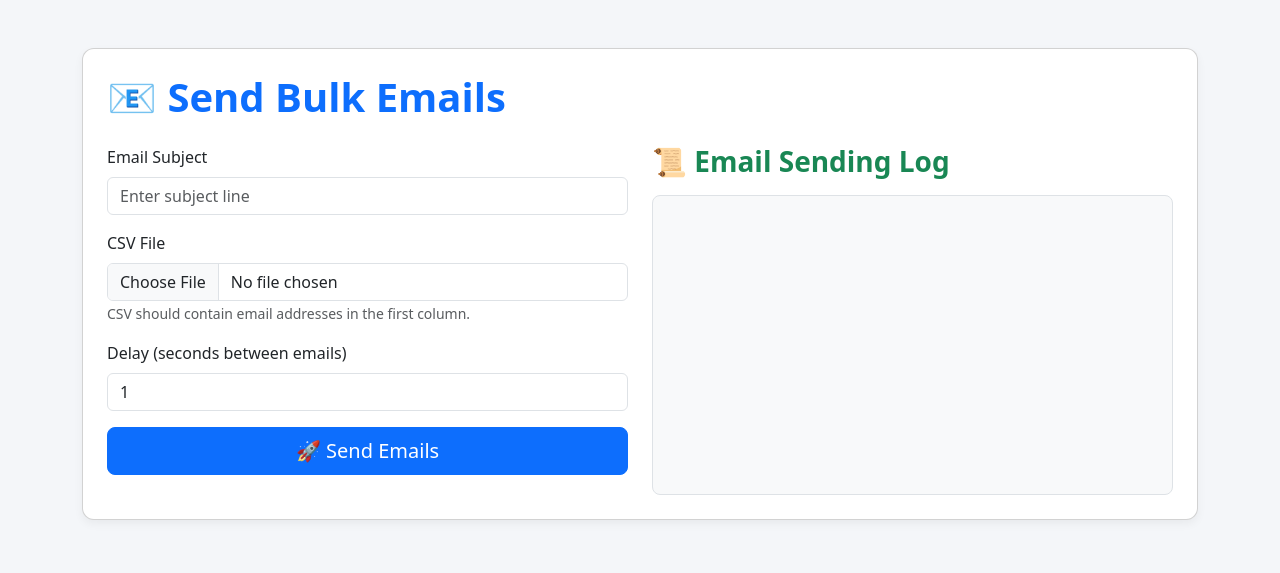
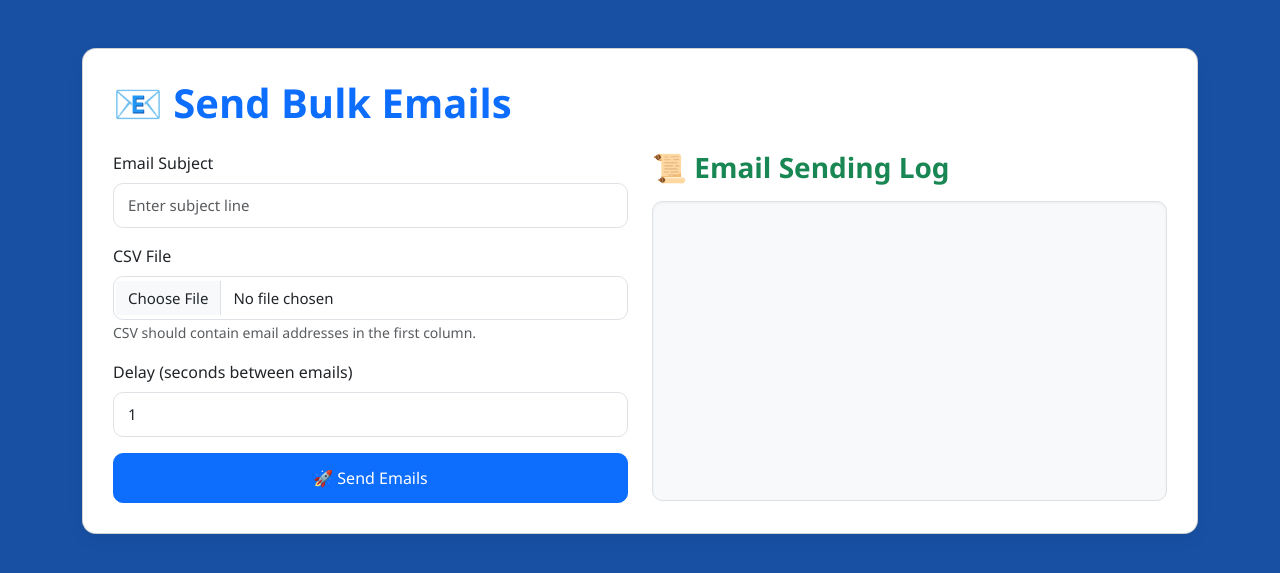
Before and after one commit to justfulofluck/BEmailSender, a Flask app: page / in a window 1280 px wide. Shown: the top 573 px of the page. Run offline with Flask 2, Linux system fonts and the light colour scheme.

Commit message:
Rewrite frontend

```diff
--- a/templates/index.html
+++ b/templates/index.html
@@ -7,35 +7,57 @@
   <link href="https://cdn.jsdelivr.net/npm/bootstrap@5.3.3/dist/css/bootstrap.min.css" rel="stylesheet" />
   <style>
     body {
-      background-color: #f4f6f9;
+      background-color: #05429deb;
+      font-family: 'Segoe UI', Arial, sans-serif;
     }
     .card {
-      border-radius: 12px;
-      box-shadow: 0 4px 10px rgba(0, 0, 0, 0.05);
+      border-radius: 14px;
+      box-shadow: 0 6px 16px rgba(0, 0, 0, 0.06);
+      padding: 30px;
+    }
+    h1, h3 {
+      font-weight: 600;
+    }
+    .form-label {
+      font-weight: 500;
+    }
+    .form-control {
+      border-radius: 10px;
+      padding: 10px 14px;
+      font-size: 15px;
+    }
+    .btn-lg {
+      padding: 12px;
+      font-size: 16px;
+      font-weight: 500;
+      border-radius: 10px;
     }
     #logPanel {
       height: 300px;
       overflow-y: auto;
       background-color: #f8f9fa;
-      border-radius: 8px;
+      border-radius: 10px;
       border: 1px solid #dee2e6;
-      padding: 10px;
+      padding: 12px;
       white-space: pre-wrap;
       font-family: monospace;
       font-size: 0.9rem;
       max-height: 70vh;
+      box-shadow: inset 0 1px 3px rgba(0, 0, 0, 0.05);
     }
-    h1, h3 {
-      font-weight: 600;
+    @media (max-width: 768px) {
+      .row > div {
+        margin-bottom: 20px;
+      }
     }
   </style>
 </head>
 <body>
   <div class="container my-5">
-    <div class="card p-4">
+    <div class="card">
       <h1 class="mb-4 text-primary">📧 Send Bulk Emails</h1>
       <div class="row">
-        <!-- Form column (left) -->
+        <!-- Form column -->
         <div class="col-md-6">
           <form id="emailForm" method="POST" enctype="multipart/form-data">
             <div class="mb-3">
@@ -54,7 +76,7 @@
             <button type="submit" class="btn btn-primary btn-lg w-100">🚀 Send Emails</button>
           </form>
         </div>
-        <!-- Log column (right) -->
+        <!-- Log column -->
         <div class="col-md-6">
           <h3 class="mb-3 text-success">📜 Email Sending Log</h3>
           <div id="logPanel"></div>
@@ -62,6 +84,7 @@
       </div>
     </div>
   </div>
+
   <script>
     const form = document.getElementById('emailForm');
     const logPanel = document.getElementById('logPanel');
```
